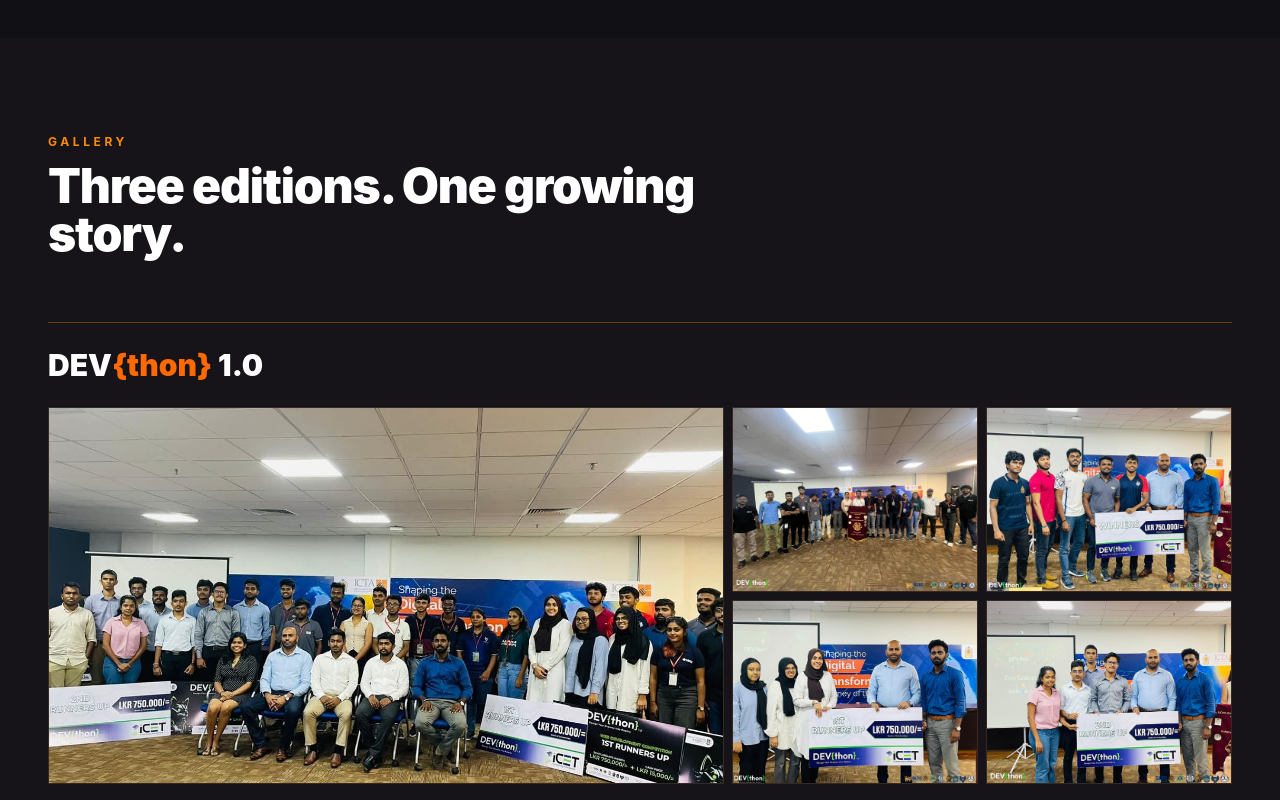
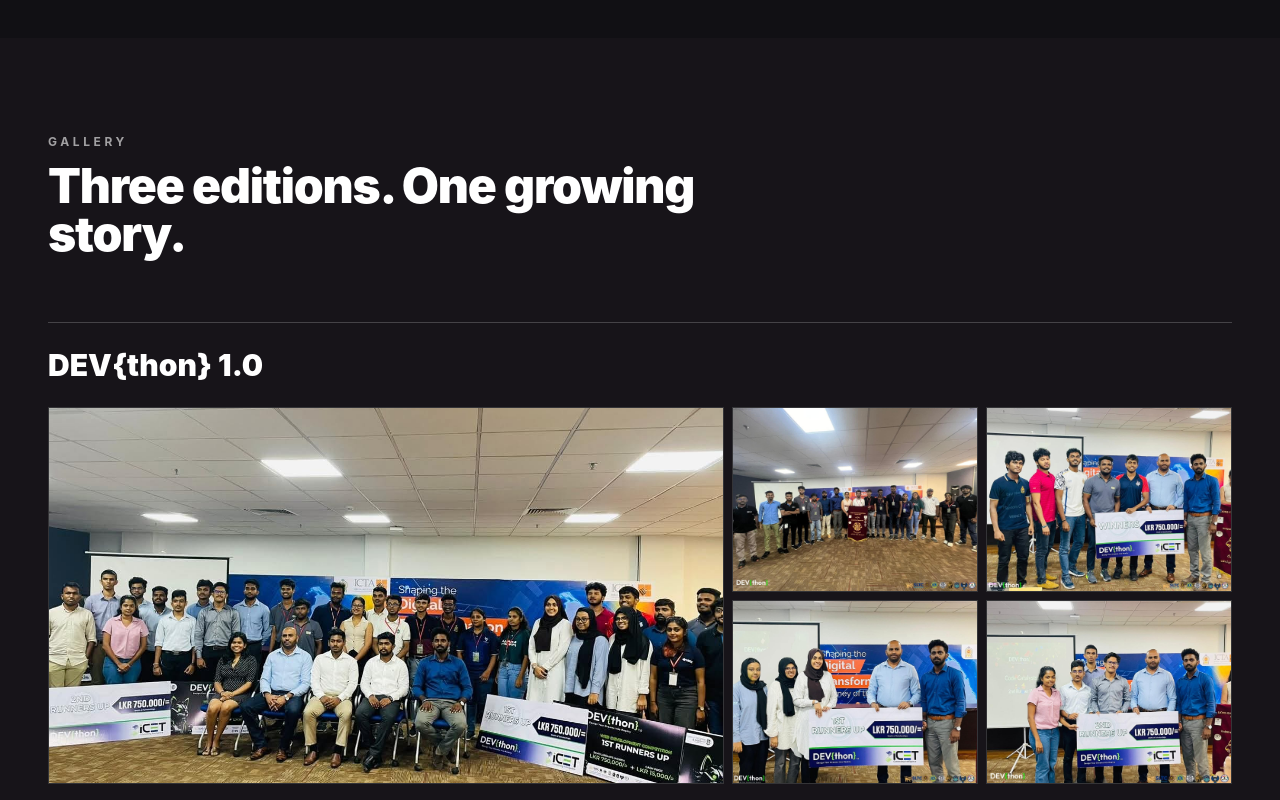
Before and after one commit to hirunjayalath/devthon-4.0-web, a React (Vite) app: page / in a window 1280 px wide. Shown: the part 4040-4840 px from the top of the page. Built offline with nearby package versions, Linux system fonts and the light colour scheme.

Commit message:
Use white styling in gallery

```diff
--- a/src/GallerySection.tsx
+++ b/src/GallerySection.tsx
@@ -94,7 +94,7 @@ export function GallerySection() {
     <section id="gallery" className="reveal-on-scroll scroll-mt-16 bg-[#171419] px-6 py-24 md:px-12">
       <div className="mx-auto max-w-7xl">
         <div className="mb-16 max-w-2xl">
-          <p className="mb-3 text-xs font-bold uppercase tracking-[0.3em] text-orange-400">Gallery</p>
+          <p className="mb-3 text-xs font-bold uppercase tracking-[0.3em] text-white/60">Gallery</p>
           <h2 className="text-3xl font-black tracking-tight md:text-5xl">Three editions. One growing story.</h2>
         </div>
 
@@ -104,10 +104,10 @@ export function GallerySection() {
             const hasManyPhotos = moments.length > 6
 
             return (
-              <article key={edition.name} className="border-t border-orange-400/35 pt-6">
+              <article key={edition.name} className="border-t border-white/20 pt-6">
                 <header className="mb-6">
                   <h3 className="text-2xl font-black md:text-3xl">
-                    <span className="text-white">DEV</span><span className="text-orange-500">{'{thon}'}</span> {edition.name}
+                    DEV{'{thon}'} {edition.name}
                   </h3>
                 </header>
 
@@ -115,7 +115,7 @@ export function GallerySection() {
                   <button
                     type="button"
                     onClick={() => setSelectedImage(featured)}
-                    className={`group relative overflow-hidden border border-orange-300/15 bg-[#111014] text-left focus-visible:outline-2 focus-visible:outline-orange-500 ${hasManyPhotos ? 'aspect-[16/9] md:aspect-[16/7]' : 'min-h-[20rem] lg:min-h-full'}`}
+                    className={`group relative overflow-hidden border border-white/15 bg-[#111014] text-left focus-visible:outline-2 focus-visible:outline-white ${hasManyPhotos ? 'aspect-[16/9] md:aspect-[16/7]' : 'min-h-[20rem] lg:min-h-full'}`}
                     aria-label={`Open ${featured.caption}`}
                   >
                     <img className="absolute inset-0 h-full w-full object-cover" src={featured.src} alt={featured.alt} loading="lazy" />
@@ -127,7 +127,7 @@ export function GallerySection() {
                         key={image.src}
                         type="button"
                         onClick={() => setSelectedImage(image)}
-                        className="group relative aspect-[4/3] overflow-hidden border border-orange-300/15 bg-[#111014] text-left transition-colors hover:border-orange-500/70 focus-visible:outline-2 focus-visible:outline-orange-500"
+                        className="group relative aspect-[4/3] overflow-hidden border border-white/15 bg-[#111014] text-left transition-colors hover:border-white/50 focus-visible:outline-2 focus-visible:outline-white"
                         aria-label={`Open ${image.caption}`}
                       >
                         <img className="h-full w-full object-cover" src={image.src} alt={image.alt} loading="lazy" />
@@ -151,9 +151,9 @@ export function GallerySection() {
             if (event.currentTarget === event.target) setSelectedImage(null)
           }}
         >
-          <div className="relative max-h-full max-w-6xl border border-orange-300/25 bg-[#111014]">
+          <div className="relative max-h-full max-w-6xl border border-white/25 bg-[#111014]">
             <img className="max-h-[82vh] w-auto max-w-full object-contain" src={selectedImage.src} alt={selectedImage.alt} />
-            <button type="button" onClick={() => setSelectedImage(null)} className="absolute right-0 top-0 border-b border-l border-orange-300/20 bg-[#111014] px-5 py-3 text-sm font-bold text-orange-400 transition-colors hover:text-white focus-visible:outline-2 focus-visible:outline-orange-500">
+            <button type="button" onClick={() => setSelectedImage(null)} className="absolute right-0 top-0 border-b border-l border-white/20 bg-[#111014] px-5 py-3 text-sm font-bold text-white transition-colors hover:text-white/70 focus-visible:outline-2 focus-visible:outline-white">
               Close
             </button>
           </div>
```
